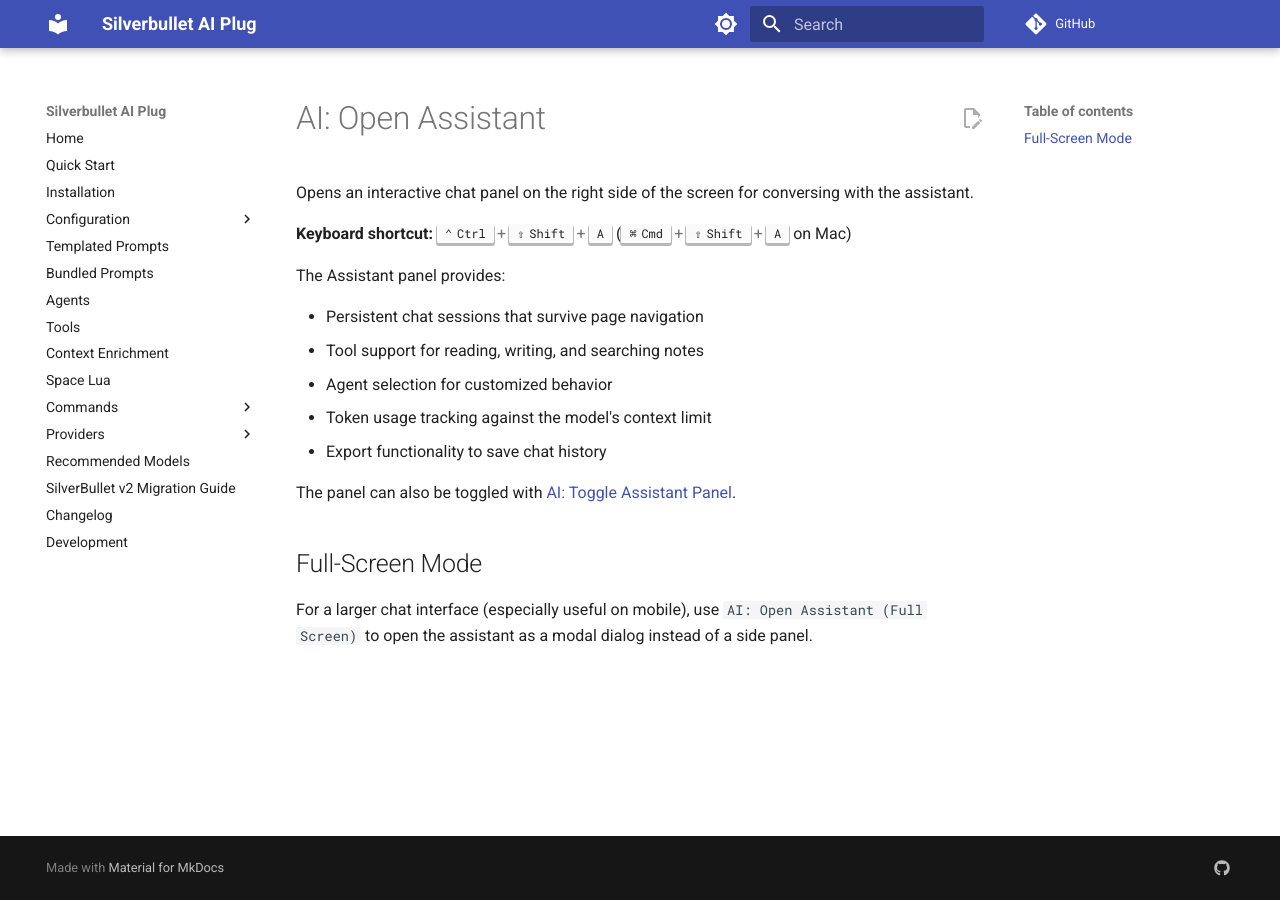
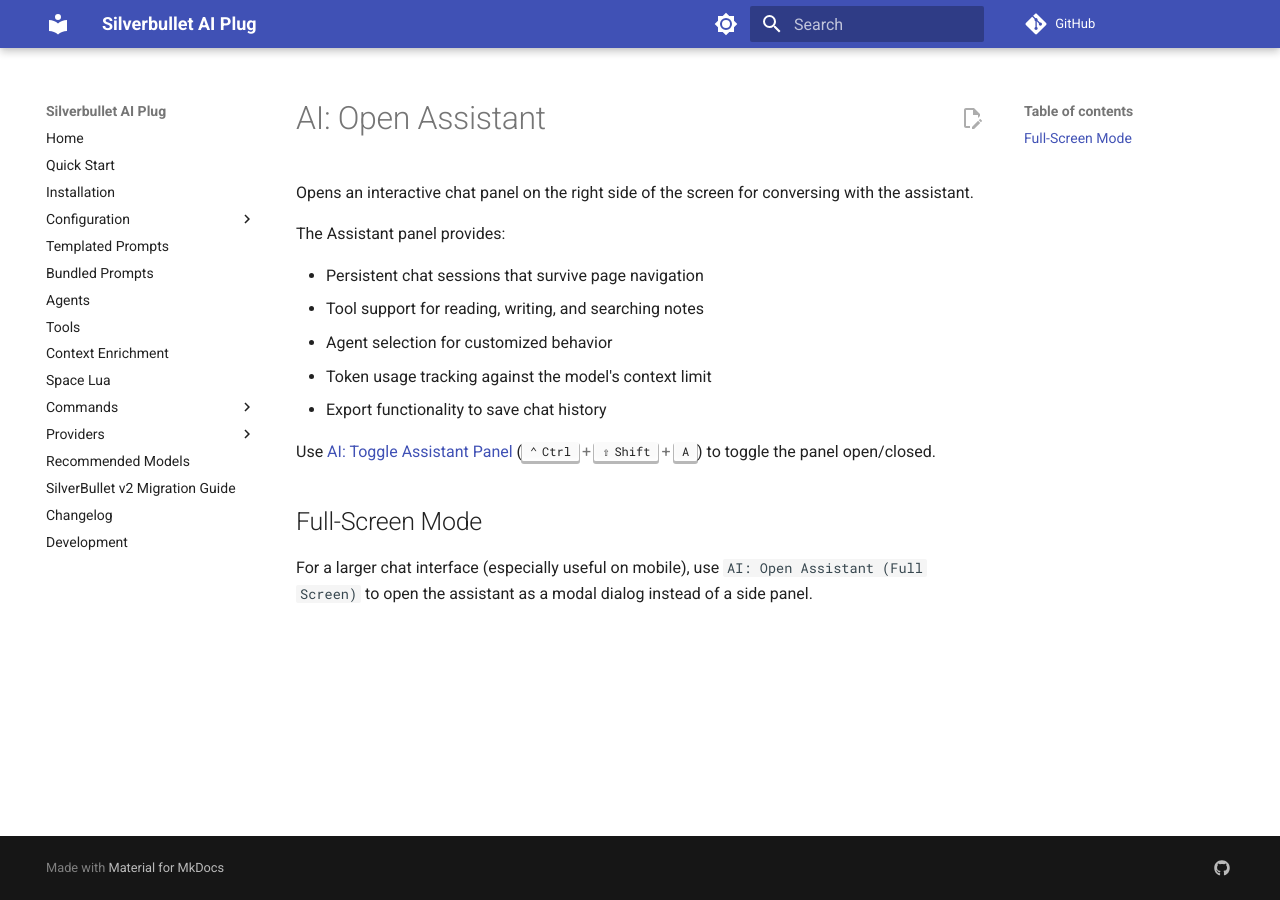
Before and after one commit to justyns/silverbullet-ai, an MkDocs documentation site: the page built from docs/Commands/AI: Open Assistant.md, in a window 1280 px wide. Built offline with MkDocs 1.6.1 and Material for MkDocs 9.7.7, drawn with Linux system fonts in a browser that asks for light colours; comment, search, counter and statistics services are not loaded.

Commit message:
ctrl+a+shift actually toggles the assistant panel now instead of only opening it

```diff
--- a/docs/Commands/AI: Open Assistant.md
+++ b/docs/Commands/AI: Open Assistant.md
@@ -1,6 +1,4 @@
 Opens an interactive chat panel on the right side of the screen for conversing with the assistant.
-
-**Keyboard shortcut:** ++ctrl+shift+a++ (++cmd+shift+a++ on Mac)
 
 The Assistant panel provides:
 
@@ -10,7 +8,7 @@
 - Token usage tracking against the model's context limit
 - Export functionality to save chat history
 
-The panel can also be toggled with [[Commands/AI: Toggle Assistant Panel]].
+Use [[Commands/AI: Toggle Assistant Panel]] (++ctrl+shift+a++) to toggle the panel open/closed.
 
 ## Full-Screen Mode
 
--- a/silverbullet-ai.plug.yaml
+++ b/silverbullet-ai.plug.yaml
@@ -105,8 +105,6 @@
     path: src/chat-panel.ts:openAIAssistant
     command:
       name: "AI: Open Assistant"
-      key: "Ctrl-Shift-a"
-      mac: "Cmd-Shift-a"
   openAIAssistantModal:
     path: src/chat-panel.ts:openAIAssistantModal
     command:
@@ -117,6 +115,8 @@
     path: src/chat-panel.ts:toggleAIAssistant
     command:
       name: "AI: Toggle Assistant Panel"
+      key: "Ctrl-Shift-a"
+      mac: "Cmd-Shift-a"
   startPanelChat:
     path: src/chat-panel.ts:startPanelChat
   getPanelChatChunk:
```
Also changed, not shown: docs/Changelog.md (+1 -0 lines), docs/Commands/AI: Toggle Assistant Panel.md (+2 -0 lines), docs/Quick Start.md (+1 -1 lines), 1 other file.
